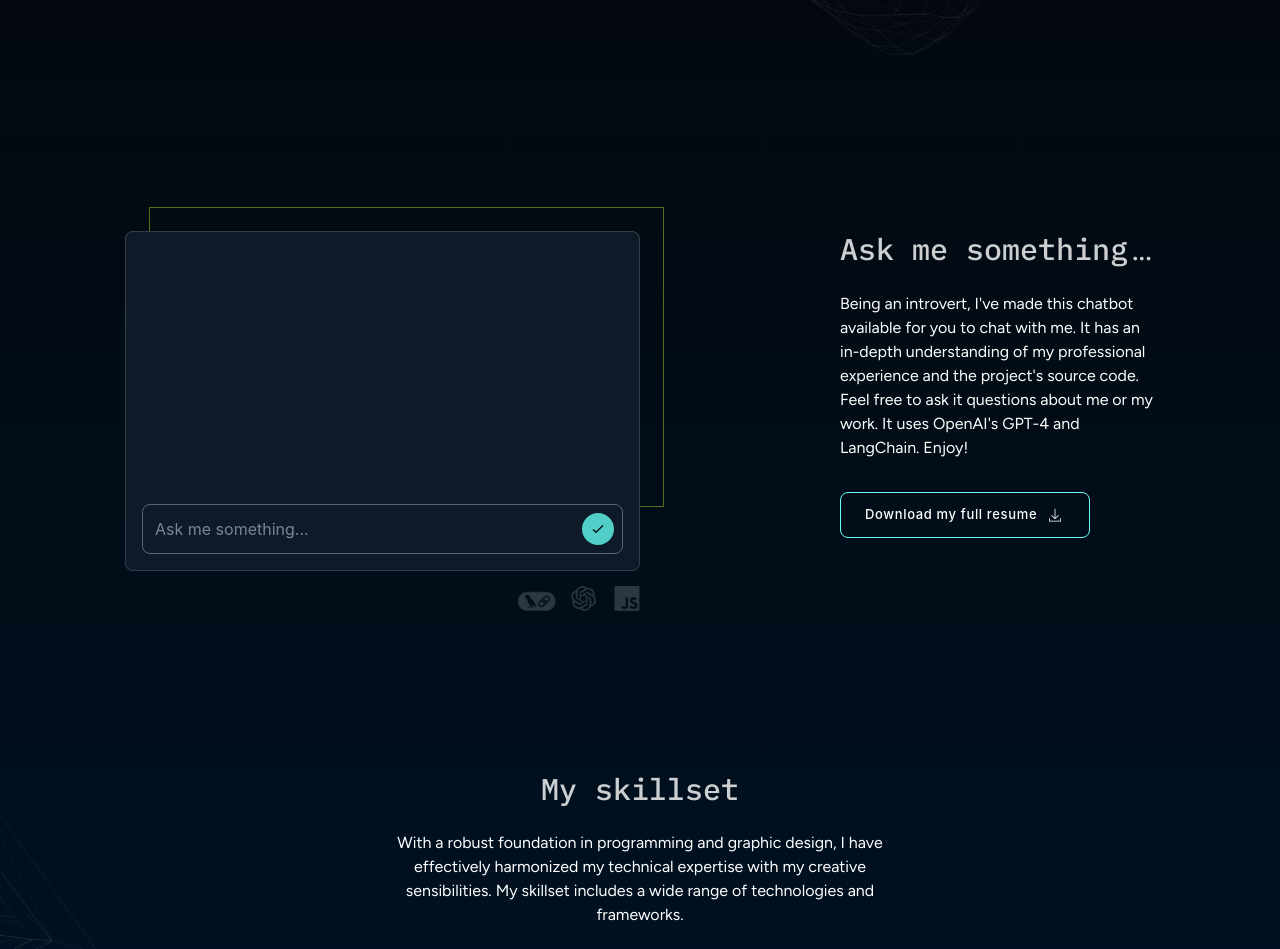
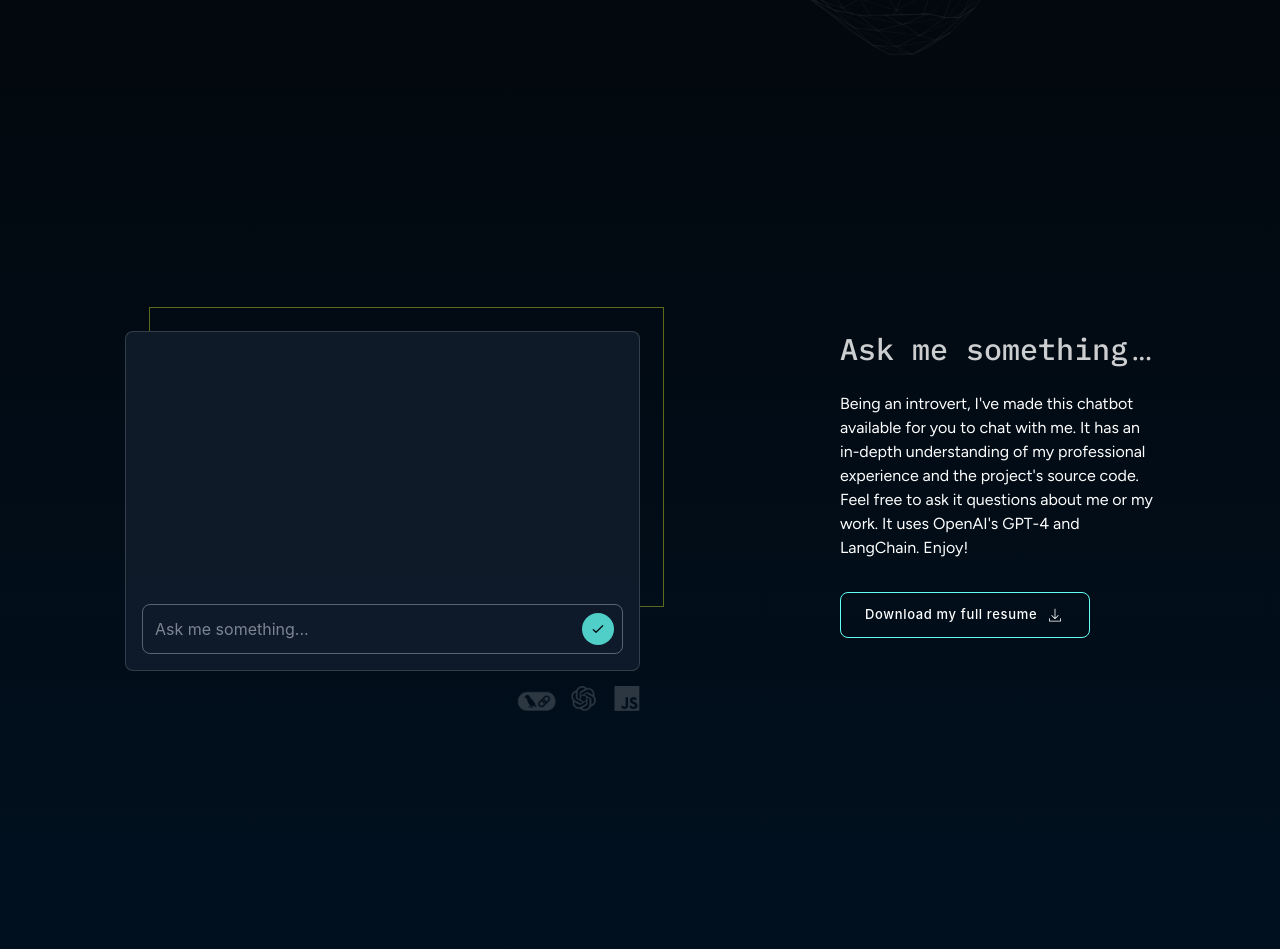
Before and after one commit to EloiseEmery/portfolio, a React (Create React App) app: page / in a window 1280 px wide. Shown: the part 545-1494 px from the top of the page. Built offline with nearby package versions, Linux system fonts and the light colour scheme; a web font is replaced by a local one.

Commit message:
adjust UI

```diff
--- a/src/App.tsx
+++ b/src/App.tsx
@@ -90,7 +90,7 @@ function App() {
               <section id="hero" className="py-[250px]">
                 <Hero language={language} />
               </section>
-              <section id="ask-me-something" className="py-[75px] md:py-[100px]">
+              <section id="ask-me-something" className="py-[75px] md:py-[200px]">
                 <AskMeSomething language={language} />
               </section>
               <section id="my-skillset" className="py-[75px] md:py-[100px]">
--- a/src/components/atoms/ToTop.tsx
+++ b/src/components/atoms/ToTop.tsx
@@ -24,7 +24,7 @@ function ToTop() {
     }, []);
 
     return (
-        <div className="fixed bottom-5 md:bottom-20 right-4 md:left-4 z-50">
+        <div className="fixed bottom-5 md:bottom-20 right-4 z-50">
             {isVisible && (
                 <button onClick={scrollToTop} className="cursor-pointer bg-colorWhite/15 dark:bg-colorBlack/25 text-white py-2 px-6 rounded-full hover:bg-colorQuaternary/25 dark:hover:bg-colorTertiary/25 transition-all" aria-label="Scroll to top">
                     ↑
--- a/src/components/organisms/sections/GetInTouch.tsx
+++ b/src/components/organisms/sections/GetInTouch.tsx
@@ -16,8 +16,8 @@ function GetInTouch({ language }: { language: Language }) {
                     <img src={document.documentElement.classList.contains('dark') ? decorativeFormLight : decorativeForms} className="max-h-[200px] " alt="decorative forms" />
                 </div>
                 <div className="md:w-1/2 py-8">
-                    <h2 className="font-sans font-medium text-2xl sm:text-3xl leading-[1.2] bg-gradient-to-r from-colorWhite to-colorWhite dark:from-colorTertiary dark:to-colorMain/80 bg-clip-text text-transparent">{title}</h2>
-                    <p className="text-colorWhite/80 dark:text-colorMain font-figtree text-base mt-6 pb-8">{paragraph}</p>
+                    <h2 className="font-sans font-medium text-2xl sm:text-3xl leading-[1.2] bg-gradient-to-r from-colorWhite/80 to-colorWhite/80 dark:from-colorTertiary dark:to-colorMain/80 bg-clip-text text-transparent">{title}</h2>
+                    <p className="text-colorWhite dark:text-colorMain font-figtree text-base mt-6 pb-8">{paragraph}</p>
                     <Button
                         children={button}
                         aria-label={button}
--- a/src/components/organisms/sections/MySkillset.tsx
+++ b/src/components/organisms/sections/MySkillset.tsx
@@ -36,7 +36,7 @@ function MySkillset({ language }: { language: Language }) {
             <div className="absolute top-0 -left-[150px] xl:-left-[270px] z-0">
                 <img src={decorativeEl} alt="Decorative Element" className="w-full max-h-[300px] sm:max-h-[290px] object-contain opacity-15 dark:opacity-10 dark:sm:opacity-15 dark:filter-brightness-0 dark:invert" />
             </div>
-            <h2 className="mx-auto text-center w-[200px] lg:w-[20%] font-sans font-medium text-2xl sm:text-3xl leading-[1.2] text-colorWhite/80 dark:bg-gradient-to-r dark:from-colorTertiary dark:to-colorMain/80 dark:bg-clip-text dark:text-transparent">{title}</h2>
+            <h2 className="mx-auto text-center w-[350px] font-sans font-medium text-2xl sm:text-3xl leading-[1.2] text-colorWhite/80 dark:bg-gradient-to-r dark:from-colorTertiary dark:to-colorMain/80 dark:bg-clip-text dark:text-transparent">{title}</h2>
             <p className="text-center text-colorWhite dark:text-colorMain font-figtree text-base mt-6 pb-8 md:max-w-[50%] md:mx-auto">{paragraph}</p>
             {/* Skillset grid */}
             <div className="grid grid-cols-3 md:grid-cols-4 lg:grid-cols-6 gap-y-8 mt-6">
```
